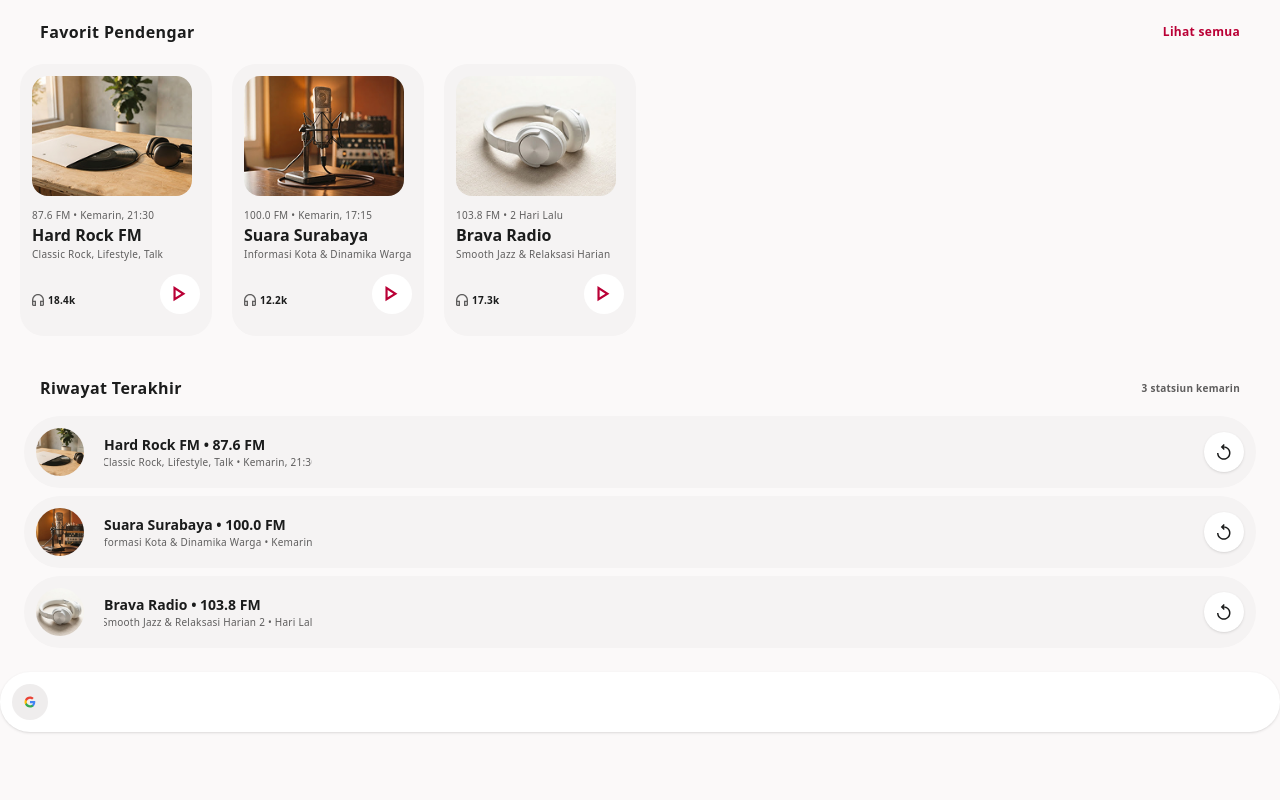
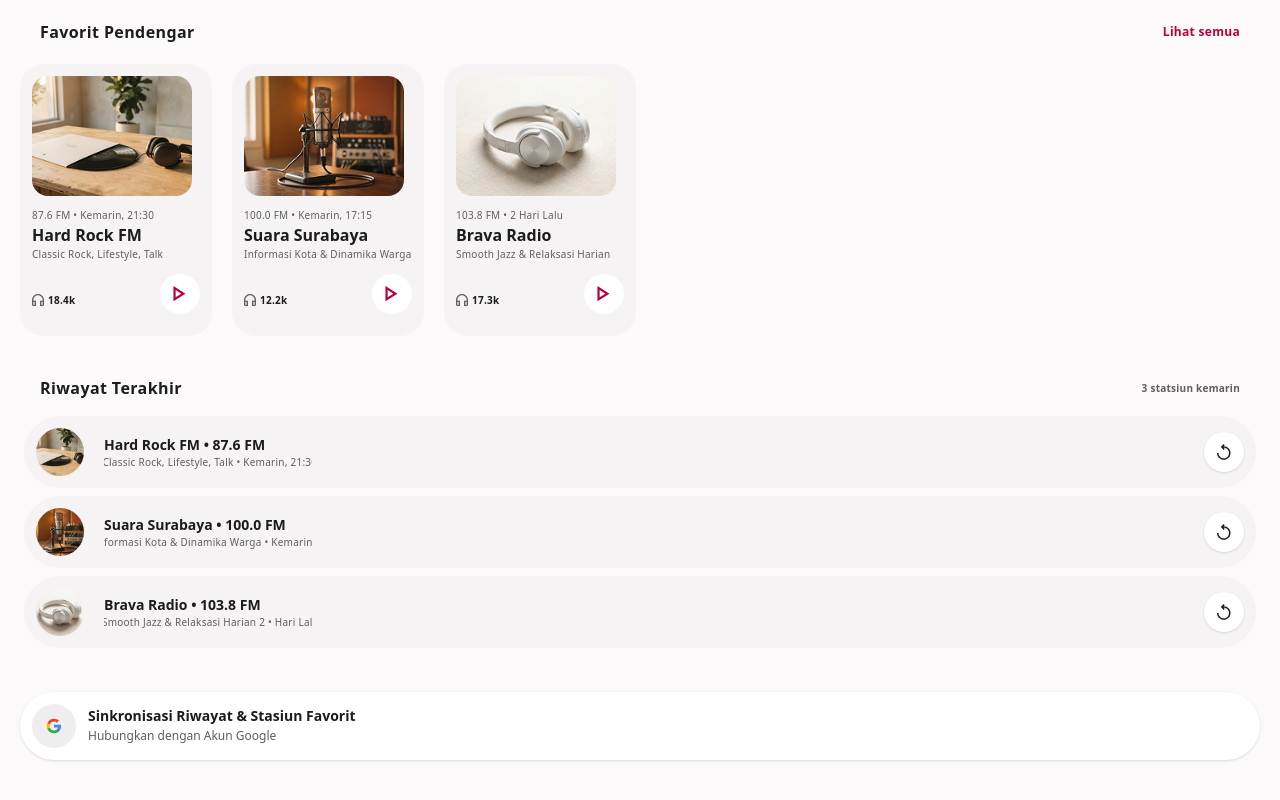
Before and after one commit to Iskedzy/Radio-App, a Nuxt app: page / in a window 1280 px wide. Shown: the part 684-1484 px from the top of the page. Built offline with nearby package versions, Linux system fonts and the light colour scheme.

Commit message:
added Google Account Button

```diff
--- a/app/components/base/Button.vue
+++ b/app/components/base/Button.vue
@@ -102,7 +102,6 @@
 })
 
 const buttonClasses = computed(() => [
-    'inline-flex items-center justify-center',
     'font-medium',
     'transition-colors duration-200',
     'focus:outline-none',
--- a/app/components/common/googleAccount.vue
+++ b/app/components/common/googleAccount.vue
@@ -1,15 +1,19 @@
 <script setup lang="ts"></script>
 
 <template>
-  <div class="flex p-3 w-screen bg-white shadow rounded-full">
-      <BaseButton
-        variant="primary"
-        :rounded="true"
-        color="lightGrey"
-        size="sm"
-        class="flex justify-center items-center shrink-0"
-      >
-        <BaseIcon name="google" size="xs" />
-      </BaseButton>
+  <BaseButton color="white" size="sm" class="w-full shadow mt-5">
+    <div class="flex items-center gap-3">
+      <div class="p-3.5 bg-[#EFEDED] rounded-full">
+        <BaseIcon name="google" size="sm" />
+      </div>
+      <div class="flex flex-col justify-start items-start">
+        <BaseText type="h3" size="md" color="darkGrey">
+          Sinkronisasi Riwayat & Stasiun Favorit
+        </BaseText>
+        <BaseText type="p" size="sm" color="lightGrey">
+          Hubungkan dengan Akun Google
+        </BaseText>
+      </div>
     </div>
+  </BaseButton>
 </template>
```
